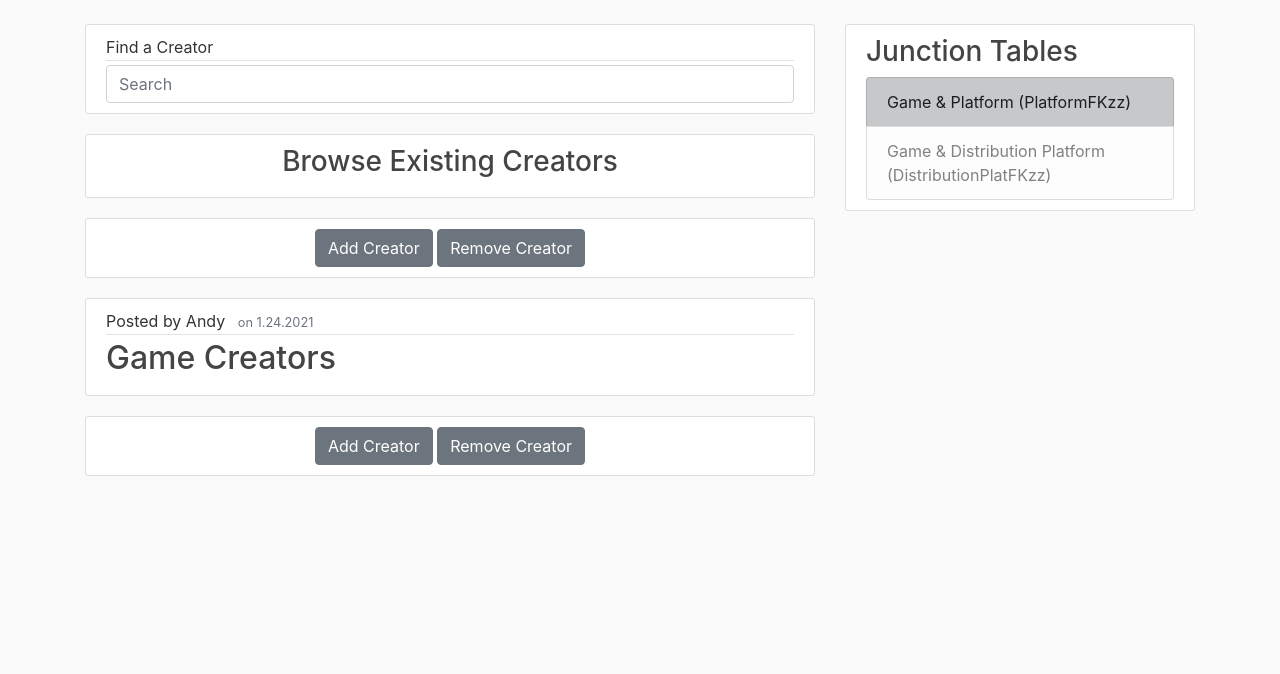
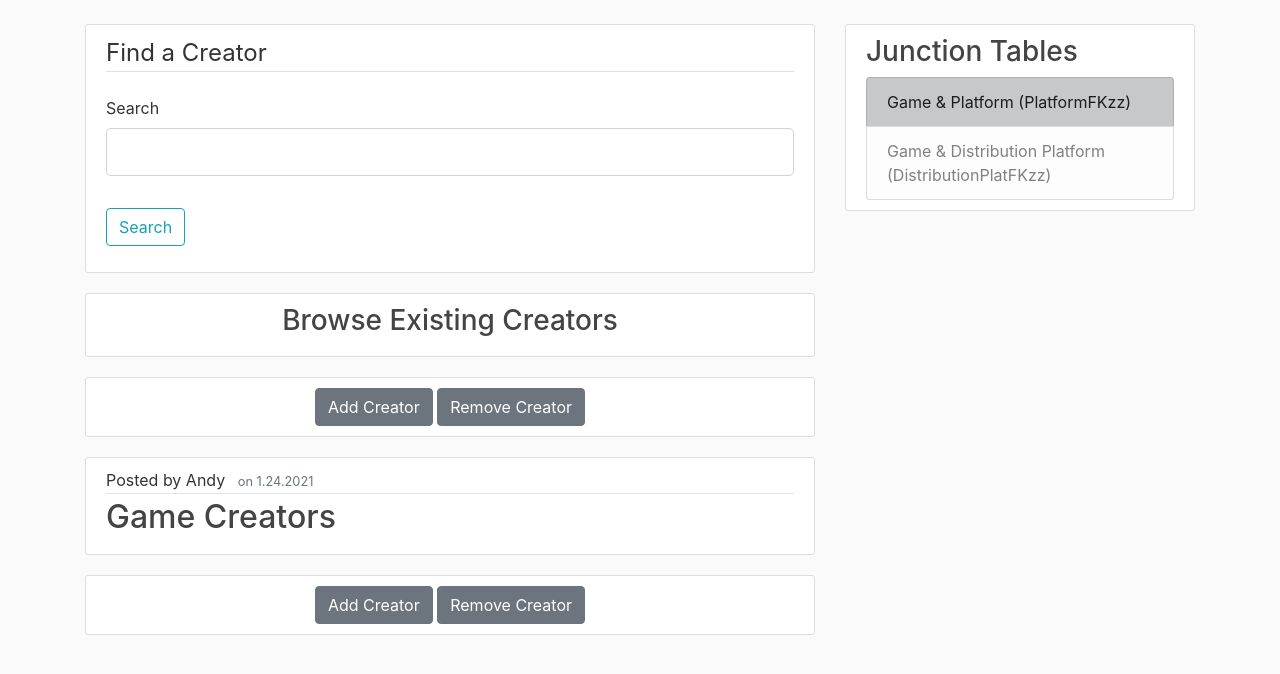
Before and after one commit to mckerracher/340_Website, a Flask app: page /gamecreators in a window 1280 px wide. Shown: the part 56-730 px from the top of the page. Run offline with Flask 2, Linux system fonts and the light colour scheme; data that the repository does not hold is empty; some libraries are stand-ins or nearby versions.

Commit message:
Updated creator stuff to work with the DB.

```diff
--- a/app.py
+++ b/app.py
@@ -119,7 +119,8 @@ def addGame():
         cost = form.cost.data
         genre = form.gameGenre.data
         creator = form.gameCreator.data
-        episode = form.podcastEpisode.data
+        if form.podcastEpisode.data == '':
+            episode = form.podcastEpisode.data
         insert_list = [name, date, cost, genre, creator, episode]
         cursor.execute(insert, insert_list)
         flash(f'{form.nameGame.data} added to the database!', 'success')
@@ -276,14 +277,36 @@ def addPlatforms():
 
 @app.route("/gamecreators", methods=['POST', 'GET'])
 def gameCreators():
-    return render_template('gameCreators.html', gameCreator=gameCreator)
+    gameCreator = {}
+    form = SearchForm()
+    if form.is_submitted():
+        gameCreator.clear()
+        search_str = [form.search.data]  # gets user's search input
+        query = "SELECT * FROM gameCreator WHERE nameCreator = %s"
+        cursor.execute(query, search_str)  # queries DB
+        gameCreator = cursor.fetchall()  # assigns results of query
+        return render_template('gameCreators.html', gameCreator=gameCreator, form=form)
+    else:
+        query = "SELECT * FROM gameCreator"
+        cursor.execute(query)
+        gameCreator = cursor.fetchall()
+        return render_template('gameCreators.html', gameCreator=gameCreator, form=form)
 
 
 @app.route("/addcreator", methods=['POST', 'GET'])
 def addCreator():
     form = AddCreatorForm()
-    return render_template('add_creator.html', title='Add a Creator',
-                           form=form)
+    if form.is_submitted():
+        name = form.nameCreator.data
+        # TODO: FIX - NOT INSERTING
+        insert_statement = 'INSERT INTO gameCreator(nameCreator) VALUES (%s)'
+        insert_list = [name]
+        cursor.execute(insert_statement, insert_list)
+        flash(f'{name} creator added to the database!', 'success')
+        return redirect(url_for('home'))
+    else:
+        return render_template('add_creator.html', title='Add a Creator',
+                               form=form)
 
 
 @app.route("/gamesandplatforms", methods=['POST', 'GET'])
--- a/forms.py
+++ b/forms.py
@@ -27,8 +27,7 @@ class AddGenreForm(FlaskForm):
 
 
 class AddCreatorForm(FlaskForm):
-    idCreator = IntegerField('Genre ID (Required)',
-                             validators=[DataRequired()])
+    idCreator = IntegerField('Genre ID')
     nameCreator = StringField('Creator Name (Required)',
                               validators=[DataRequired()])
     submit = SubmitField('Submit')
--- a/templates/add_creator.html
+++ b/templates/add_creator.html
@@ -2,7 +2,7 @@
 {% block content %}
 
         <div class="content-section">
-        <form method="POST" action="/gamecreators">
+        <form method="POST" action="">
             <fieldset class="form-group">
                 <legend class="border-bottom mb-4">Add a Creator</legend>
 
--- a/templates/gameCreators.html
+++ b/templates/gameCreators.html
@@ -1,17 +1,30 @@
 {% extends "layout.html" %}
 {% block content %}
 
-    <article class="media content-section">
-        <div class="media-body">
-            <div class="article-metadata">
-                <a class="mr-2">Find a Creator</a>
+    <div class="content-section">
+        <form method="POST" action="{{ url_for('gameCreators') }}">
+            <fieldset class="form-group">
+                <legend class="border-bottom mb-4">Find a Creator</legend>
+                <div class="form-group">
+                    {{ form.search.label(class="form-control-label") }}
+                    {% if form.search.errors %}
+                        {{ form.search(class="form-control form-control-lg is-invalid") }}
+                        <div class="invalid-feedback">
+                            {% for error in form.search.errors %}
+                                <span>{{ error }}</span>
+                            {% endfor %}
+                        </div>
+                    {% else %}
+                        {{ form.search(class="form-control form-control-lg") }}
+                    {% endif %}
+                </div>
+            </fieldset>
+
+            <div class="form-group">
+                {{ form.submit(class="btn btn-outline-info") }}
             </div>
-            <div class="form-outline">
-                <input type="search" id="form1" class="form-control" placeholder="Search"
-                       aria-label="Search"/>
-            </div>
-        </div>
-    </article>
+        </form>
+    </div>
 
     <article class="media content-section">
         <div class="media-body" align="center">
```
